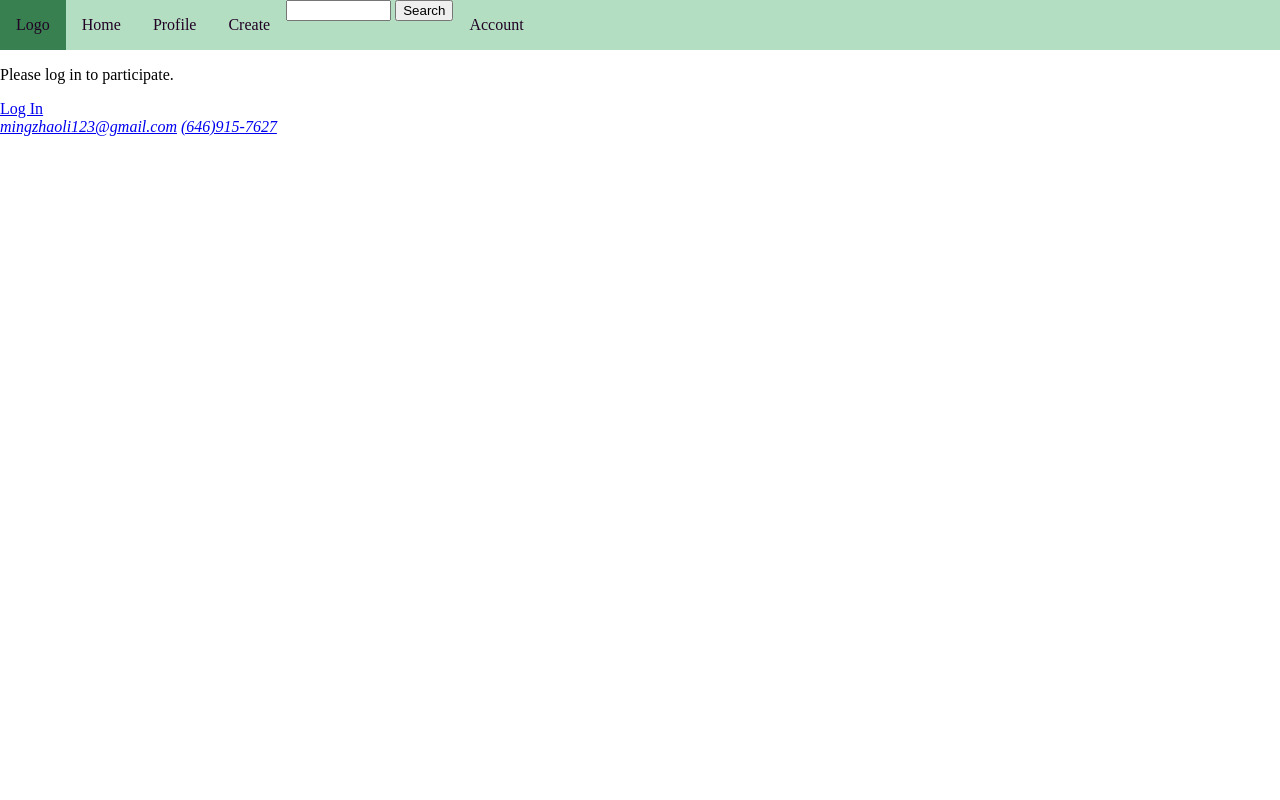
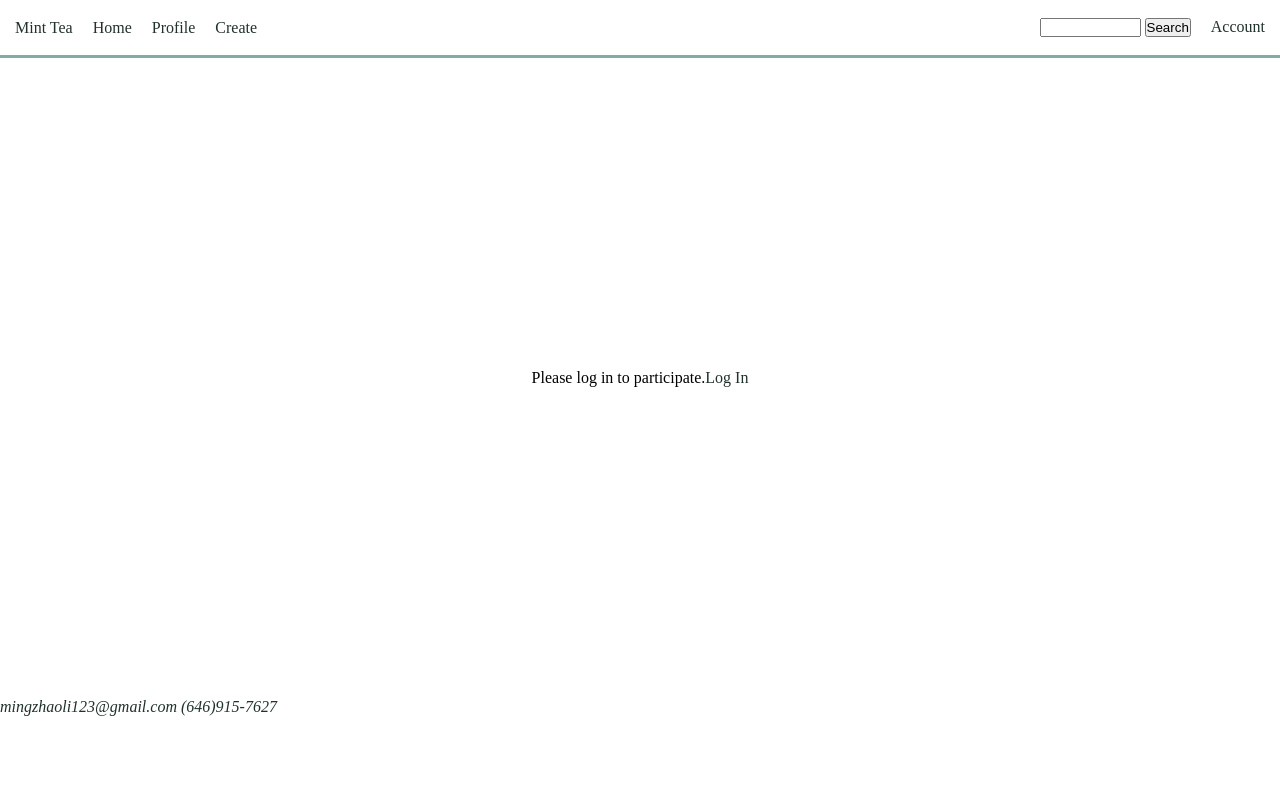
Before and after one commit to mingzhaoli/django_blog_site, a Django app: template blog_site/templates/home.html in a window 1280 px wide. Run offline with Django 3.2, Linux system fonts and the light colour scheme; the template is opened without the code that fills it, so the values that code supplies are empty.

Commit message:
Home template update. Nav bar update. CSS updated.

```diff
--- a/blog_site/static/style.css
+++ b/blog_site/static/style.css
@@ -1,24 +1,73 @@
-/* Navigation Bar CSS */
-.navbar ul{
-    list-style-type: none;
+/* General CSS */
+* {
+    padding: 0;
     margin: 0;
-    padding: 0;
-    overflow: hidden;
-    background-color: #B3DEC1;
-}
-.navbar li{
-    float: left;
-}
-.navbar a{
-    display: block;
-    text-decoration: none;
-    text-align: center;
-    color: #210124;
-    padding: 16px;
 }
 
-.navbar a:hover{
-    background-color: #388050;
+.nav-left {
+    display: flex;
+    margin-right: auto;
+}
+
+.nav-right {
+    display: flex;
+    margin-left: auto;
+}
+
+.nav-center {
+    display: flex;
+    margin: auto;
+}
+
+a {
+    text-decoration: none;
+    color: #21312D;
+}
+
+li {
+    list-style-type: none;
+}
+
+/* Navigation Bar CSS */
+.navbar ul {
+    display: flex;
+    align-items: center;
+    justify-content: center;
+    height: 55px;
+
+
+    border-bottom: solid #82ABA1;
+}
+
+.brand {
+    display: flex;
+    align-items: center;
+    justify-self: center;
+
+    margin: 5px 10px 5px 10px;
+    padding: 5px;
+}
+
+.navbar li {
+    margin: 5px 10px 5px 0;
+    padding: 5px;
+}
+
+.navbar li:hover {
+    background-color: #B8E1FF;
 }
 
 /* Home CSS */
+.home {
+    display: flex;
+    align-items: center;
+    justify-content: center;
+
+    height: 80%;
+}
+
+.center-message {
+    display: flex;
+    align-items: center;
+    justify-content: center;
+}
--- a/blog_site/templates/home.html
+++ b/blog_site/templates/home.html
@@ -7,7 +7,8 @@
 {% load static %}
 <link rel="stylesheet" type="text/css" href="{% static 'style.css' %}" >
 
-    <div class="home">
+<div class="home">
+    <div class="center-message">
 
         {% if user.is_authenticated %}
             <h1>Hello, {{ user.username }}.</h1>
@@ -20,4 +21,6 @@
         {% endif %}
 
     </div>
+</div>
+
 {% endblock %}
--- a/blog_site/templates/navbar.html
+++ b/blog_site/templates/navbar.html
@@ -3,10 +3,20 @@
 
 <nav class="navbar">
     <ul>
-        <li> <a href="#" class="logo"> Logo </a> </li>
-        <li> <a href="#" class="nav-item"> Home </a> </li>
-        <li> <a href="#" class="nav-item"> Profile </a> </li>
-        <li> <a href="#" class="nav-item"> Create </a> </li>
+
+        <div class="nav-left">
+
+            <div class="brand">
+                <a href=""> Mint Tea </a>
+            </div>
+            <li> <a href="#"> Home </a> </li>
+            <li> <a href="#"> Profile </a> </li>
+            <li> <a href="#"> Create </a> </li>
+
+        </div>
+
+        <div class="nav-right">
+
             <li>
                 <form action="">
                     <input type="text" name="search-bar" id="search-bar" size="10">
@@ -14,11 +24,9 @@
                 </form>
             </li>
             <li> <a href="#" class="nav-item account-logo" for="account-dropdown"> Account </a> </li>
+
+        </div>
+
+
     </ul>
 </nav>
-
-<!-- <select name="account-dropdown" id="account-dropdown">
-    <option value="profile">Profile</option>
-    <option value="follow">Following</option>
-    <option value="logout">Logout</option>
-</select> -->
```
Lines whose indentation alone changed are shown as unchanged.
